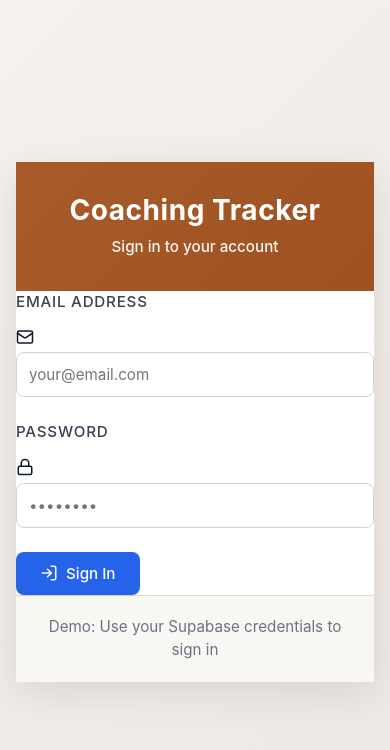
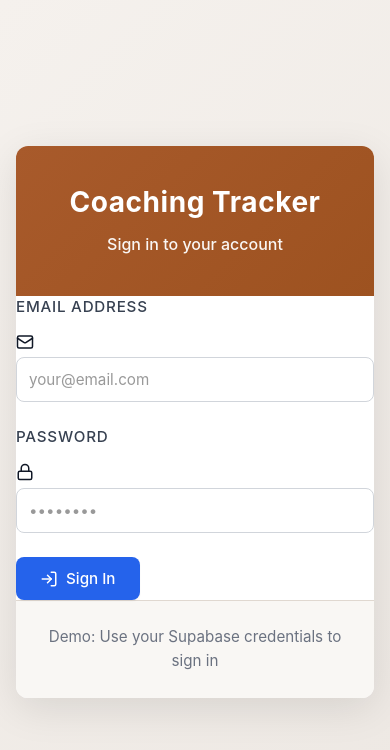
Before and after one commit to 1Banyuhay/coaching-tracker, a React (Create React App) app: page /login in a window 390 px wide. Shown: the top 750 px of the page. Built offline with nearby package versions, Linux system fonts and the light colour scheme; no server answers.

Commit message:
Improve: add more spacing and breathing room to login form

```diff
--- a/src/components/Auth/Auth.css
+++ b/src/components/Auth/Auth.css
@@ -4,35 +4,35 @@
   align-items: center;
   min-height: 100vh;
   background: linear-gradient(135deg, #f5f1ed 0%, #ede8e3 100%);
-  padding: 1rem;
+  padding: 2rem;
 }
 
 .auth-card {
   background: white;
-  border-radius: 12px;
+  border-radius: 16px;
   box-shadow: 0 10px 40px rgba(0, 0, 0, 0.1);
   width: 100%;
-  max-width: 400px;
+  max-width: 450px;
   overflow: hidden;
 }
 
 .auth-header {
-  padding: 2.5rem 2rem;
+  padding: 3.5rem 2.5rem;
   background: linear-gradient(135deg, #a85a2b 0%, #9d5220 100%);
   color: white;
   text-align: center;
 }
 
 .auth-header h1 {
-  margin: 0 0 0.5rem 0;
-  font-size: 1.75rem;
+  margin: 0 0 0.75rem 0;
+  font-size: 2rem;
   font-weight: 700;
   letter-spacing: 0.02em;
 }
 
 .auth-header p {
   margin: 0;
-  font-size: 0.95rem;
+  font-size: 1rem;
   opacity: 0.95;
   font-weight: 500;
 }
@@ -58,16 +58,16 @@
 }
 
 .auth-body {
-  padding: 2rem;
+  padding: 3rem 2.5rem;
 }
 
 .form-group {
-  margin-bottom: 1.5rem;
+  margin-bottom: 2rem;
 }
 
 .form-group label {
   display: block;
-  margin-bottom: 0.5rem;
+  margin-bottom: 0.75rem;
   font-weight: 600;
   color: #2c2c2c;
   font-size: 0.95rem;
@@ -77,19 +77,23 @@
 
 .form-group input {
   width: 100%;
-  padding: 0.875rem;
+  padding: 1rem;
   border: 1px solid #d4ccc4;
-  border-radius: 6px;
-  font-size: 0.95rem;
+  border-radius: 8px;
+  font-size: 1rem;
   font-family: inherit;
   transition: all 0.2s;
   background: white;
 }
 
+.form-group input::placeholder {
+  color: #999;
+}
+
 .form-group input:focus {
   outline: none;
   border-color: #d4762b;
-  box-shadow: 0 0 0 3px rgba(212, 118, 43, 0.1);
+  box-shadow: 0 0 0 4px rgba(212, 118, 43, 0.1);
   background: #fffaf5;
 }
 
@@ -99,34 +103,34 @@
 
 .input-icon svg {
   position: absolute;
-  right: 12px;
+  right: 14px;
   top: 50%;
   transform: translateY(-50%);
   color: #999;
-  width: 18px;
-  height: 18px;
+  width: 20px;
+  height: 20px;
   pointer-events: none;
 }
 
 .error-message {
-  margin-top: 0.5rem;
-  padding: 0.75rem;
+  margin-top: 0.75rem;
+  padding: 1rem;
   background: #fef5f5;
   border: 1px solid #f0d4a8;
-  border-radius: 6px;
+  border-radius: 8px;
   color: #8b3a3a;
-  font-size: 0.875rem;
+  font-size: 0.9rem;
   font-weight: 500;
 }
 
 .submit-btn {
   width: 100%;
-  padding: 0.875rem;
+  padding: 1rem 1.5rem;
   background: linear-gradient(135deg, #a85a2b 0%, #9d5220 100%);
   color: white;
   border: none;
-  border-radius: 6px;
-  font-size: 0.95rem;
+  border-radius: 8px;
+  font-size: 1rem;
   font-weight: 700;
   cursor: pointer;
   transition: all 0.3s;
@@ -135,12 +139,13 @@
   display: flex;
   align-items: center;
   justify-content: center;
-  gap: 0.5rem;
+  gap: 0.75rem;
+  margin-top: 0.5rem;
 }
 
 .submit-btn:hover:not(:disabled) {
   transform: translateY(-2px);
-  box-shadow: 0 8px 16px rgba(168, 90, 43, 0.2);
+  box-shadow: 0 8px 20px rgba(168, 90, 43, 0.25);
 }
 
 .submit-btn:active:not(:disabled) {
@@ -153,12 +158,12 @@
 }
 
 .submit-btn svg {
-  width: 18px;
-  height: 18px;
+  width: 20px;
+  height: 20px;
 }
 
 .auth-footer {
-  padding: 1.5rem 2rem;
+  padding: 2rem 2.5rem;
   text-align: center;
   background: #f9f7f4;
   border-top: 1px solid #e0d8d0;
@@ -168,6 +173,7 @@
   margin: 0;
   font-size: 0.95rem;
   color: #6b7280;
+  line-height: 1.6;
 }
 
 .auth-footer a {
@@ -203,6 +209,8 @@
   align-items: center;
   min-height: 100vh;
   background: linear-gradient(135deg, #f5f1ed 0%, #ede8e3 100%);
+  flex-direction: column;
+  gap: 1rem;
 }
 
 .spinner {
@@ -215,26 +223,38 @@
 }
 
 .loading-container p {
-  margin-left: 1rem;
   color: #8b3a3a;
   font-weight: 600;
+  font-size: 1rem;
 }
 
 @media (max-width: 480px) {
+  .auth-container {
+    padding: 1rem;
+  }
+
   .auth-card {
     max-width: 100%;
-    border-radius: 0;
+    border-radius: 12px;
   }
 
   .auth-header {
+    padding: 2.5rem 1.5rem;
+  }
+
+  .auth-header h1 {
+    font-size: 1.75rem;
+  }
+
+  .auth-body {
     padding: 2rem 1.5rem;
   }
 
-  .auth-body {
-    padding: 1.5rem;
+  .form-group {
+    margin-bottom: 1.5rem;
   }
 
   .auth-footer {
-    padding: 1.25rem 1.5rem;
+    padding: 1.5rem;
   }
 }
```
